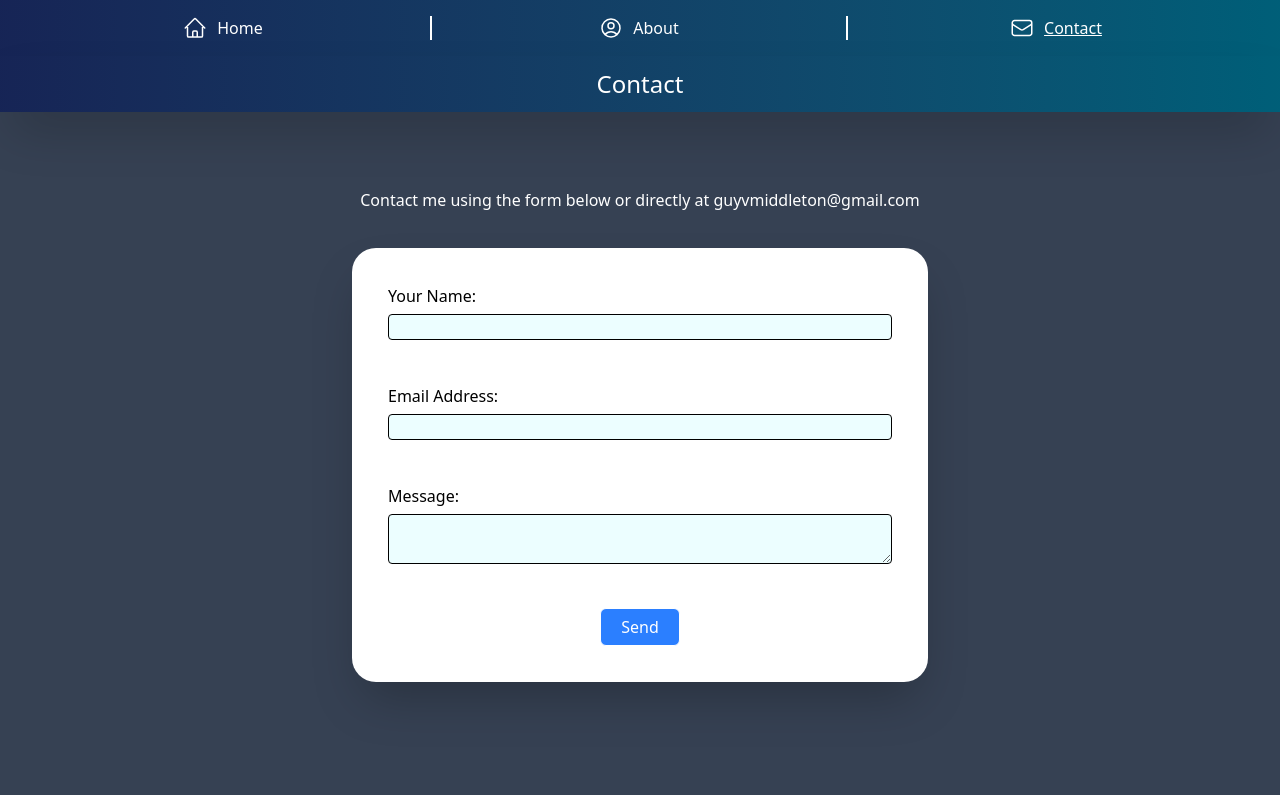
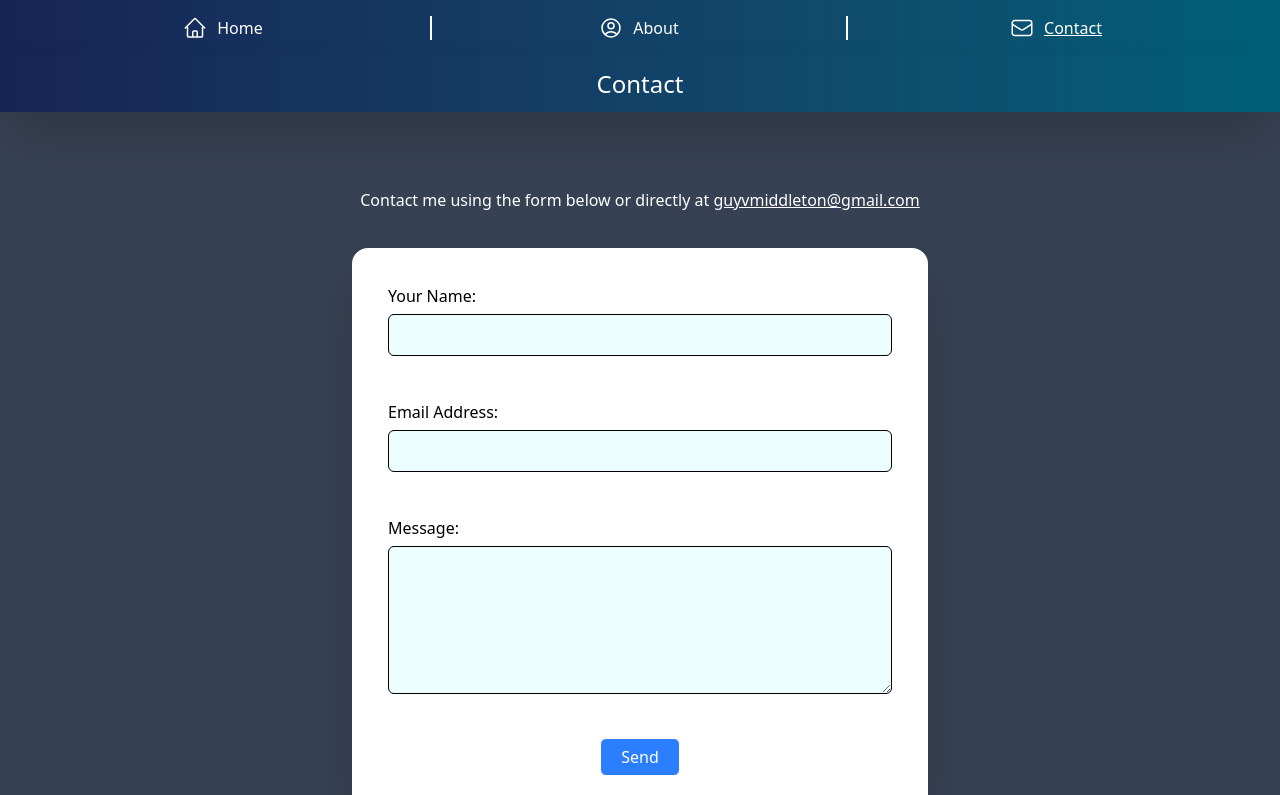
Before and after one commit to guidopro/guidopro.github.io, a React (Vite) app: page /contact in a window 1280 px wide. Shown: the top 795 px of the page. Built offline with nearby package versions, Linux system fonts and the light colour scheme.

Commit message:
improves contact form styling

```diff
--- a/src/components/Contact.jsx
+++ b/src/components/Contact.jsx
@@ -8,10 +8,7 @@ export default function Contact() {
       <div className="flex flex-col min-h-screen pt-15">
         <p className="flex flex-wrap justify-center text-center p-4 whitespace-pre text-white">
           Contact me using the form below or directly at{" "}
-          <a
-            href="mailto:guyvmiddletob@gmail.com"
-            className="hover:text-blue-500"
-          >
+          <a href="mailto:guyvmiddletob@gmail.com" className="underline">
             guyvmiddleton@gmail.com
           </a>
         </p>
@@ -20,13 +17,13 @@ export default function Contact() {
           <form
             method="post"
             name="contact_form"
-            className="flex flex-col m-5 p-6 gap-5 rounded-3xl shadow-2xl w-full max-w-xl bg-white"
+            className="flex flex-col m-5 p-6 gap-5 rounded-2xl shadow-2xl w-full max-w-xl bg-white"
             action="https://formsubmit.co/496ed51b4b21668146f84e005c99661c"
           >
             <div className="flex flex-col gap-1.5 p-2 m-1">
               <label htmlFor="fname">Your Name:</label>
               <input
-                className="border bg-cyan-50 rounded-sm"
+                className="border bg-cyan-50 rounded-md p-2"
                 type="text"
                 id="fname"
                 name="fname"
@@ -36,7 +33,7 @@ export default function Contact() {
             <div className="flex flex-col gap-1.5 p-2 m-1">
               <label htmlFor="email">Email Address:</label>
               <input
-                className="border bg-cyan-50 rounded-sm"
+                className="border bg-cyan-50 rounded-md p-2"
                 type="email"
                 id="email"
                 name="email"
@@ -48,7 +45,7 @@ export default function Contact() {
               <label htmlFor="message">Message:</label>
 
               <textarea
-                className="border bg-cyan-50 rounded-sm"
+                className="border bg-cyan-50 rounded-md h-37 p-2"
                 type="text"
                 id="message"
                 name="message"
```
